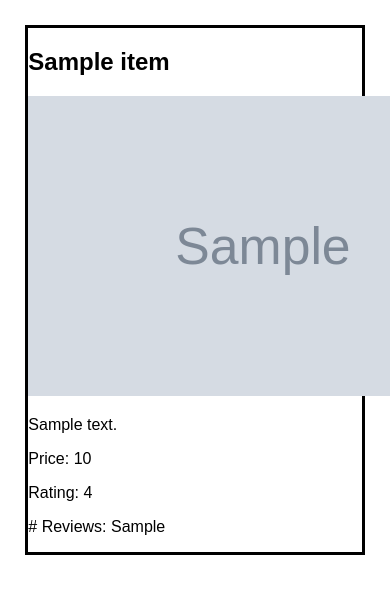
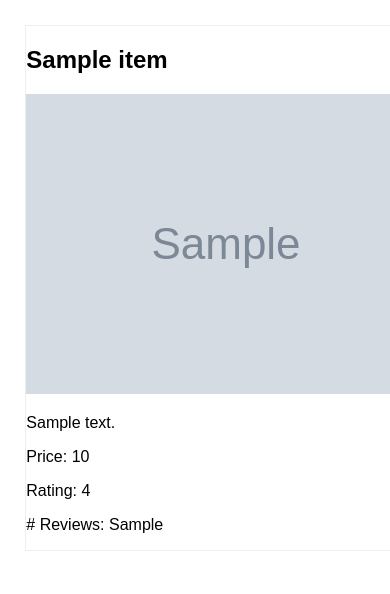
Before and after one commit to forsonkelvin/webdev-labs, a Flask app: page /restaurant in a window 390 px wide; the page is wider, and only the part inside the window is pictured. Shown: the part 205-799 px from the top of that part. Run offline with Flask 2, Linux system fonts and the light colour scheme; grey boxes marked "Sample" are stand-in pictures; a database or web service that is not in the repository returns one stand-in record (values such as "Sample title"); data that the repository does not hold is empty; some libraries are stand-ins or nearby versions.

Commit message:
Add files via upload

```diff
--- a/lab02/static/style.css
+++ b/lab02/static/style.css
@@ -27,14 +27,38 @@ main {
     margin: 3vh;
 }
 
-div {
+section > div{
+  align-items: center;
   border-style: solid;
+  border-width: thin;
+  width: fit-content;
+  border-color: #EEE
+};
+
+section h2 p {
+    justify-content: center;
+}
+
+img{
+    width: 400px;
+    height: 300px
 }
 
 @media only screen and (max-width: 1000px) {
     /* Media queries go here */
+    main {
+        display: flex;
+        flex-wrap: wrap;
+    }
+    section {
+        width: calc(50% - 20px);
+
+    }
 }
 
 @media only screen and (max-width: 600px) {
     /* Media queries go here */
+    section {
+        width: 100%;
+    }
 }
--- a/lab02/templates/restaurant.html
+++ b/lab02/templates/restaurant.html
@@ -14,18 +14,15 @@
   {% include 'includes/header.html' %}
 
   <main>
-    <!-- <p>Search location: {{city}}</p>
-    <p>Search term: {{search_term or 'None Specified'}}</p>
-    <p>Data: {{ restaurant }}</p>
-    <h2>Top Restaurant:</h2>
-    <p>Name: {{ restaurant.get('name') }}</p> -->
+      <section>
         <div>
             <h2>{{restaurant.get('name')}}</h2>
-      <img width="470px" height="300px" src="{{restaurant.get('image_url')}}" alt="restuarent-view" />
+          <img  src="{{restaurant.get('image_url')}}" alt="restuarent-view" />
           <p>{{restaurant.get('display_address')}}</p>
           <p>Price:  {{restaurant.get('price')}}</p>
           <p>Rating:  {{restaurant.get('rating')}}</p>
           <p># Reviews:  {{restaurant.get('')}}</p>
+      </section>
         </div>
 
   </main>
```
Lines whose indentation alone changed are shown as unchanged.
